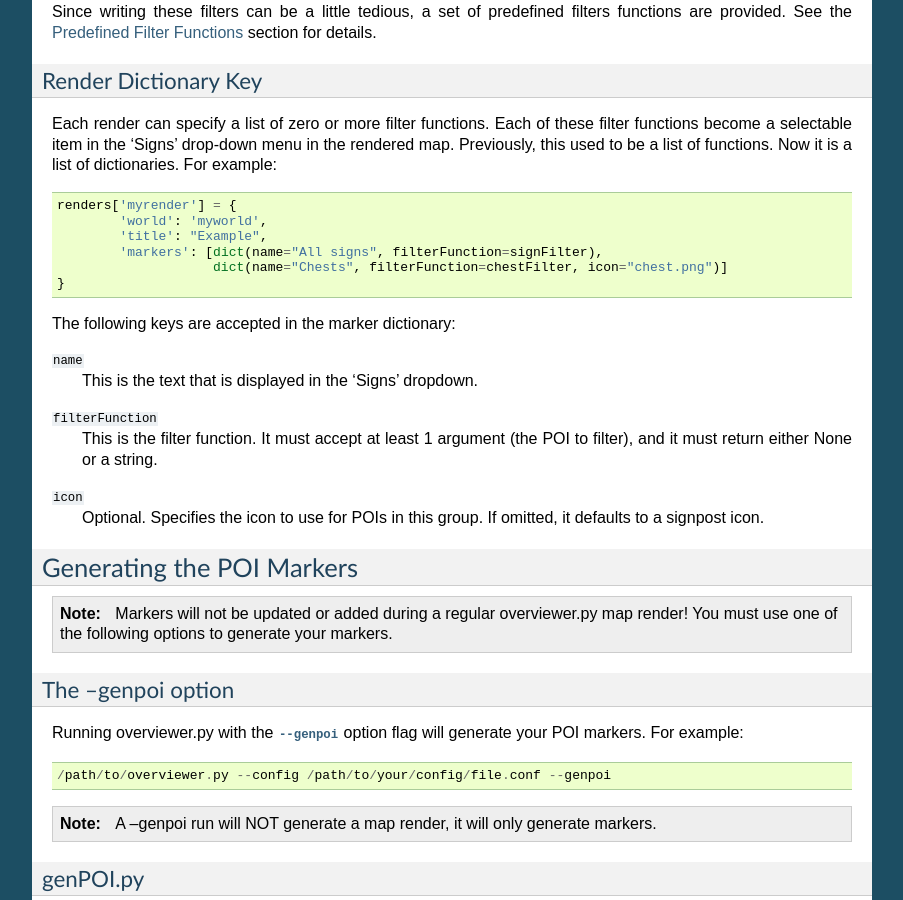
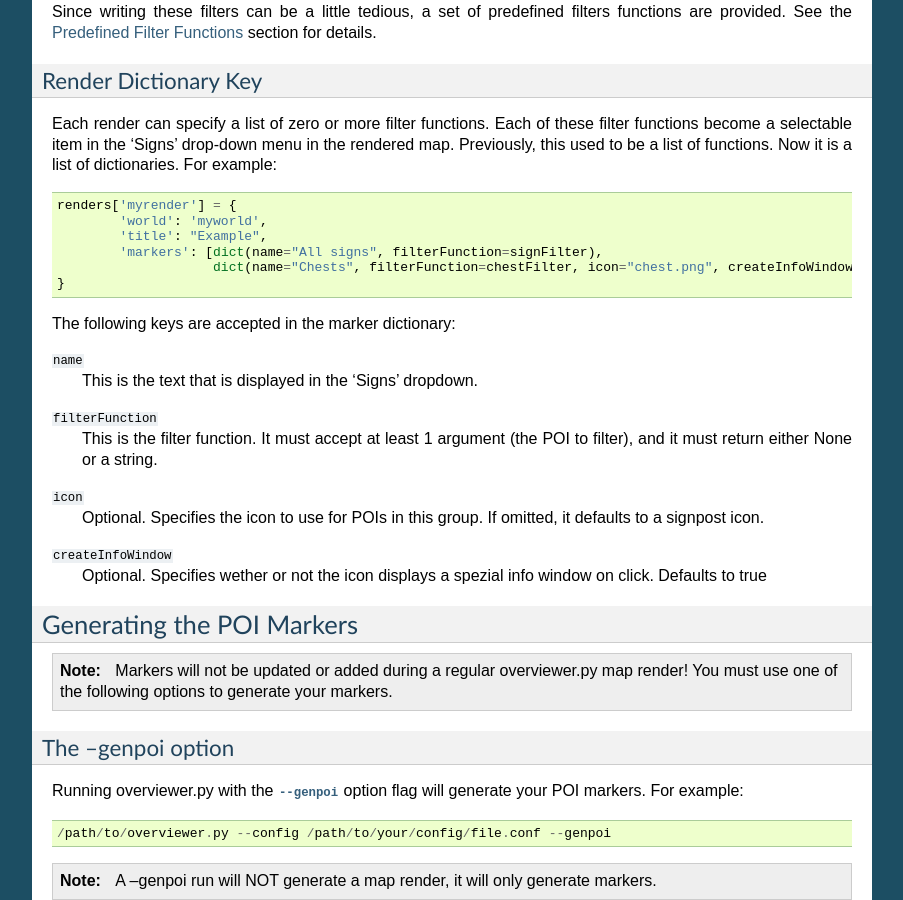
Before and after one commit to overviewer/Minecraft-Overviewer, a Sphinx documentation site: the page built from docs/signs.rst, in a window 1280 px wide and 900 px high, scrolled down 696 px. Shown: the whole window, without its empty margins (198-1101 px from the left). Built offline with Sphinx 7.4.7, drawn with Linux system fonts in a browser that asks for light colours.

Commit message:
make create info window optional parameter

```diff
--- a/docs/signs.rst
+++ b/docs/signs.rst
@@ -61,7 +61,7 @@ of dictionaries.  For example::
             'world': 'myworld',
             'title': "Example",
             'markers': [dict(name="All signs", filterFunction=signFilter),
-                        dict(name="Chests", filterFunction=chestFilter, icon="chest.png")]
+                        dict(name="Chests", filterFunction=chestFilter, icon="chest.png", createInfoWindow=false)]
     }
 
 
@@ -77,6 +77,9 @@ The following keys are accepted in the marker dictionary:
 ``icon``
     Optional.  Specifies the icon to use for POIs in this group.  If omitted, it defaults
     to a signpost icon.
+
+``createInfoWindow``
+    Optional. Specifies wether or not the icon displays a spezial info window on click. Defaults to true
 
 
 Generating the POI Markers
```
